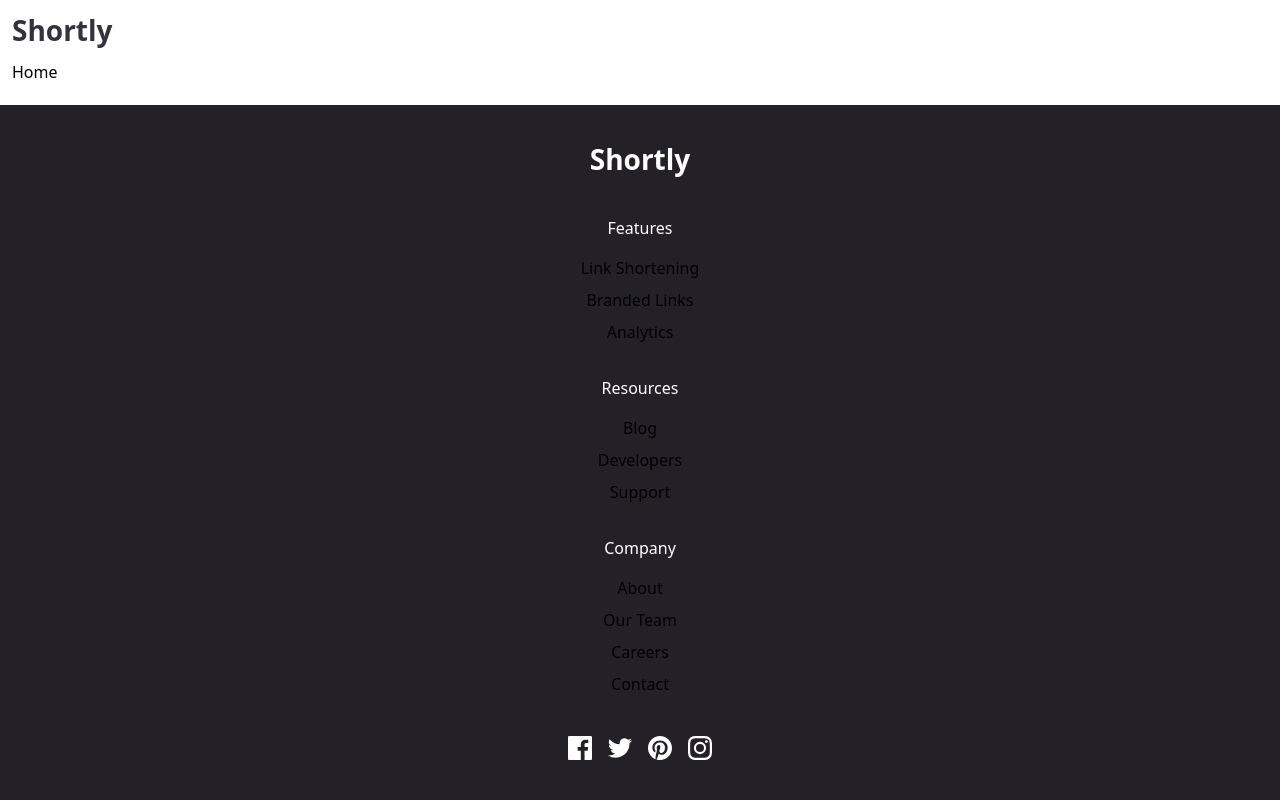
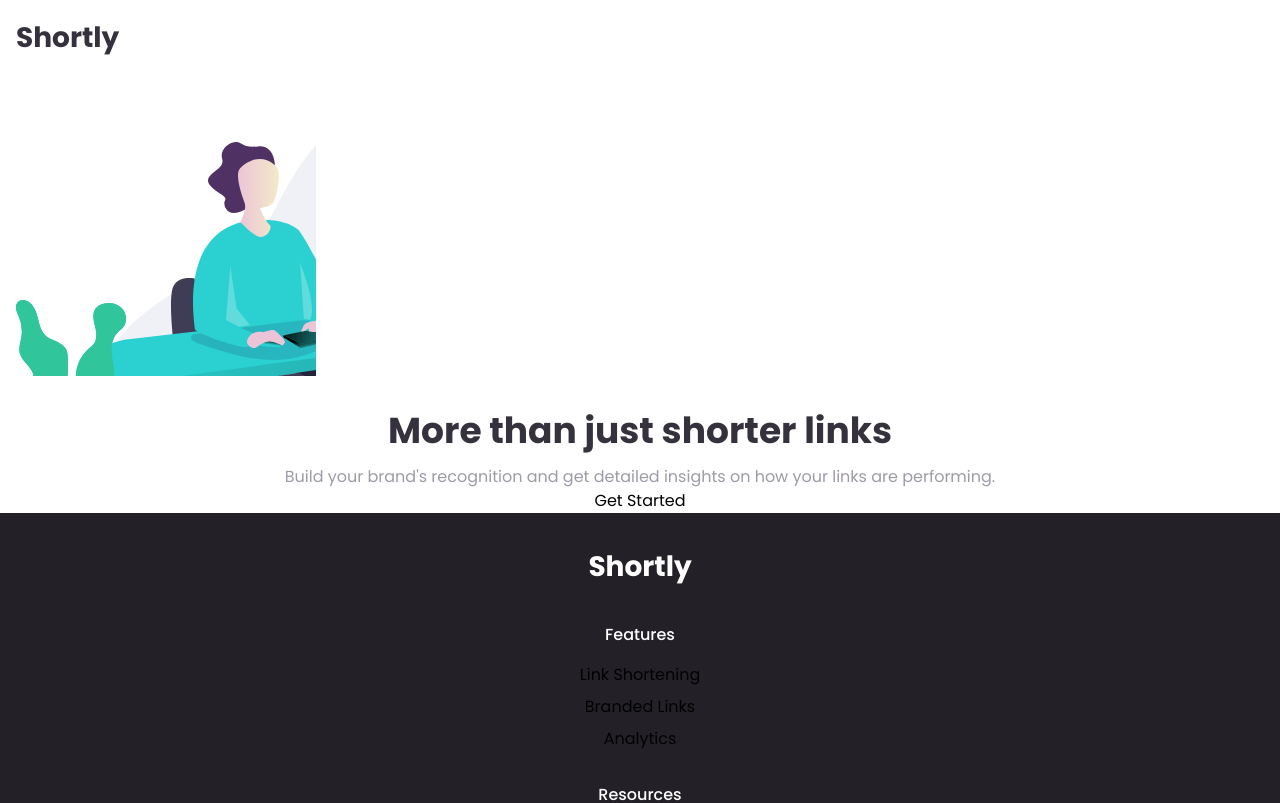
Before and after one commit to zack-jack/Shortly, a React (Create React App) app: page / in a window 1280 px wide. Shown: the top 803 px of the page. Built offline with nearby package versions, Linux system fonts and the light colour scheme.

Commit message:
add home page top section

```diff
--- a/public/index.html
+++ b/public/index.html
@@ -8,7 +8,7 @@
     <link rel="apple-touch-icon" href="%PUBLIC_URL%/logo192.png" />
     <link rel="manifest" href="%PUBLIC_URL%/manifest.json" />
     <link rel="preconnect" href="https://fonts.gstatic.com">
-    <link rel="preload" as="style" href="https://fonts.googleapis.com/css2?family=Poppins:wght@400;500;700&display=swap" />
+    <link href="https://fonts.googleapis.com/css2?family=Poppins:wght@400;500;700&display=swap" rel="stylesheet">
     <title>Shortly | URL shortener</title>
   </head>
   <body>
--- a/src/App.js
+++ b/src/App.js
@@ -9,7 +9,7 @@ function App() {
       className="flex flex-col min-h-screen"
     >
       <AppHeader />
-      <main className="flex-grow px-3">
+      <main className="flex-grow px-4">
         <Home />
       </main>
       <AppFooter />
--- a/src/components/AppHeader.jsx
+++ b/src/components/AppHeader.jsx
@@ -5,7 +5,7 @@ const AppHeader = () => {
   const [isOpen, toggleIsOpen] = useToggle(false);
 
   return (
-    <header className="relative flex items-center justify-between py-4 px-3">
+    <header className="relative flex items-center justify-between py-6 px-4">
       <a
         href="/"
         className="text-lg font-bold text-indigo-100 leading-none"
--- a/src/css/index.css
+++ b/src/css/index.css
@@ -2,4 +2,5 @@
 @tailwind components;
 @import "./components/index.css";
 @import "./animations/index.css";
+@import './views/index.css';
 @tailwind utilities;
--- /dev/null
+++ b/src/css/views/home.css
@@ -0,0 +1,9 @@
+.home__illus-wrapper {
+  @apply relative -mr-4 overflow-hidden;
+  height: 300px;
+}
+
+.home__illus {
+  @apply absolute top-0 bottom-0;
+  right: -135px;
+}
--- /dev/null
+++ b/src/css/views/index.css
@@ -0,0 +1 @@
+@import "./home.css";
--- a/src/views/Home.jsx
+++ b/src/views/Home.jsx
@@ -1,7 +1,29 @@
+/* eslint-disable max-len */
+import { ReactComponent as IllustrationSVG } from '../assets/images/_illustration-working.svg';
+
 const Home = () => (
-  <div>
-    <h1>Home</h1>
-  </div>
+  <section className="home text-center">
+    <div
+      className="home__illus-wrapper"
+    >
+      <IllustrationSVG
+        height={300}
+        className="home__illus"
+      />
+    </div>
+    <h1 className="text-xl font-bold text-indigo-100 leading-tight mt-8">
+      More than just shorter links
+    </h1>
+    <p className="text-gray-200 mt-3">
+      Build your brand&apos;s recognition and get detailed insights on how your links are performing.
+    </p>
+    <a
+      href="/"
+      className="button mt-5"
+    >
+      Get Started
+    </a>
+  </section>
 );
 
 export default Home;
--- a/tailwind.config.js
+++ b/tailwind.config.js
@@ -20,6 +20,7 @@ module.exports = {
         base: '16px',
         md: '18px',
         lg: '28px',
+        xl: '36px',
       },
       colors: {
         transparent: 'transparent',
```
Also changed, not shown: src/assets/images/_illustration-working.svg (added).
